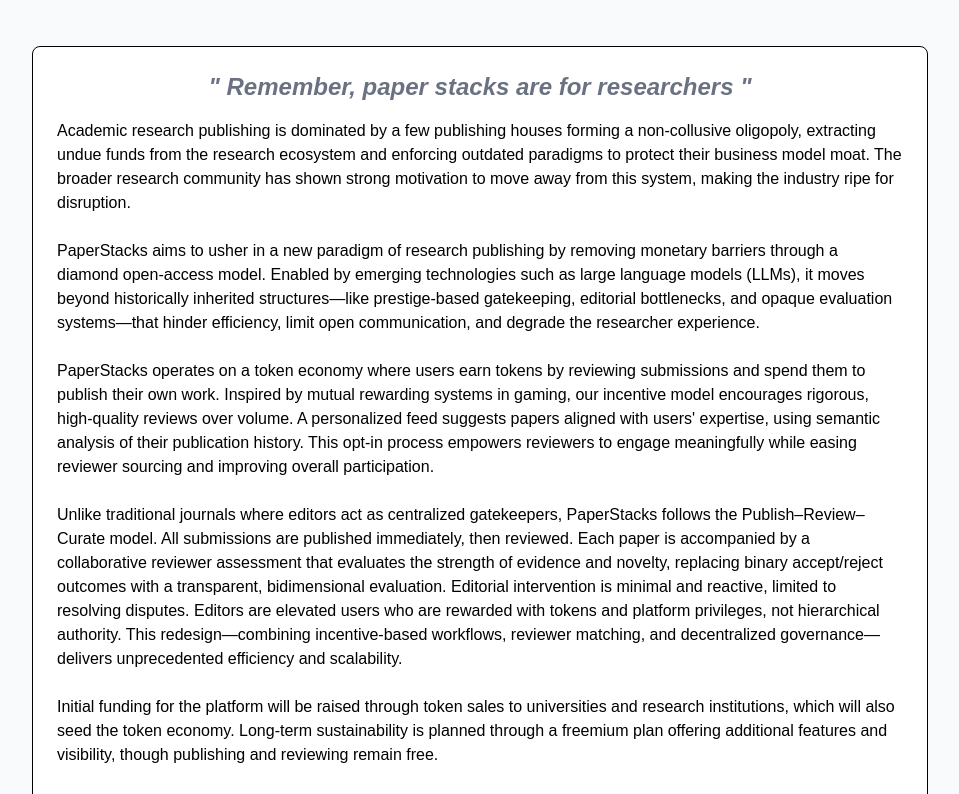
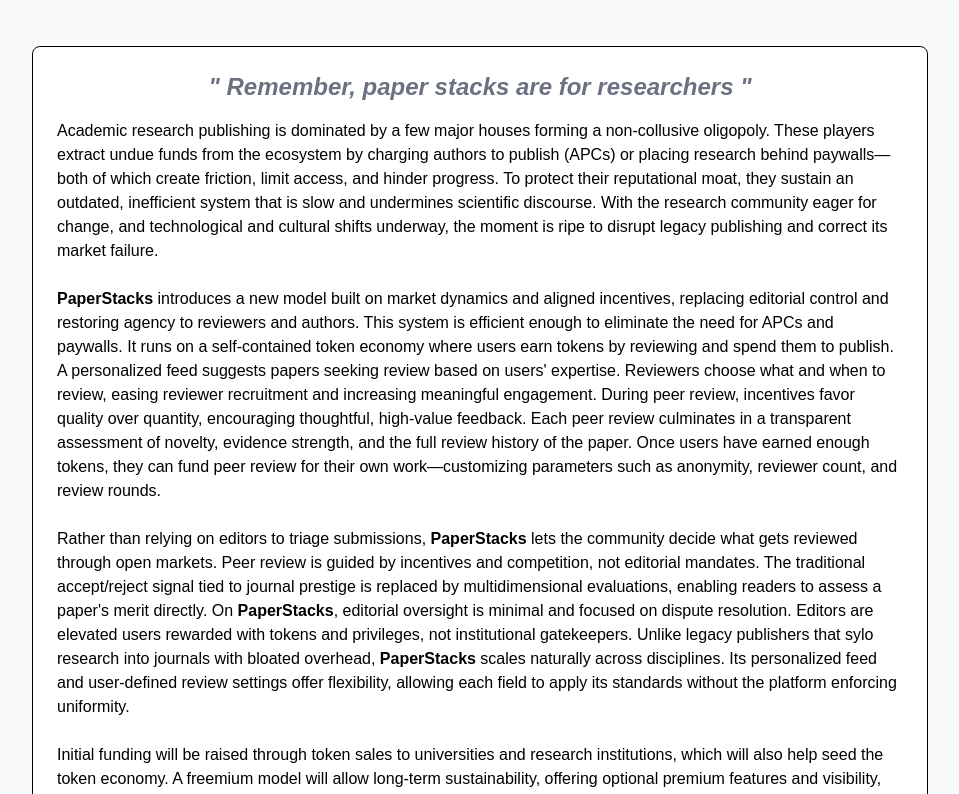
Before and after one commit to rodrigolearns/paperstacks.pub, a Next.js app: page / in a window 1280 px wide. Shown: the part 706-1500 px from the top of the page, without its empty margins (160-1119 px from the left). Built offline with nearby package versions, Linux system fonts and the light colour scheme.

Commit message:
Imporved Summary

```diff
--- a/src/app/page.tsx
+++ b/src/app/page.tsx
@@ -69,11 +69,10 @@
         <div className="max-w-4xl mx-auto mt-12 text-base text-black text-left bg-white bg-opacity-80 p-6 rounded-lg border border-black">
           <h2 className="text-2xl text-gray-500 font-semibold mb-4 text-center italic">&quot; Remember, paper stacks are for researchers &quot;</h2>
           <p>
-            Academic research publishing is dominated by a few publishing houses forming a non-collusive oligopoly, extracting undue funds from the research ecosystem and enforcing outdated paradigms to protect their business model moat. The broader research community has shown strong motivation to move away from this system, making the industry ripe for disruption.<br /><br />
-            PaperStacks aims to usher in a new paradigm of research publishing by removing monetary barriers through a diamond open-access model. Enabled by emerging technologies such as large language models (LLMs), it moves beyond historically inherited structures—like prestige-based gatekeeping, editorial bottlenecks, and opaque evaluation systems—that hinder efficiency, limit open communication, and degrade the researcher experience.<br /><br />
-            PaperStacks operates on a token economy where users earn tokens by reviewing submissions and spend them to publish their own work. Inspired by mutual rewarding systems in gaming, our incentive model encourages rigorous, high-quality reviews over volume. A personalized feed suggests papers aligned with users&apos; expertise, using semantic analysis of their publication history. This opt-in process empowers reviewers to engage meaningfully while easing reviewer sourcing and improving overall participation.<br /><br />
-            Unlike traditional journals where editors act as centralized gatekeepers, PaperStacks follows the Publish–Review–Curate model. All submissions are published immediately, then reviewed. Each paper is accompanied by a collaborative reviewer assessment that evaluates the strength of evidence and novelty, replacing binary accept/reject outcomes with a transparent, bidimensional evaluation. Editorial intervention is minimal and reactive, limited to resolving disputes. Editors are elevated users who are rewarded with tokens and platform privileges, not hierarchical authority. This redesign—combining incentive-based workflows, reviewer matching, and decentralized governance—delivers unprecedented efficiency and scalability.<br /><br />
-            Initial funding for the platform will be raised through token sales to universities and research institutions, which will also seed the token economy. Long-term sustainability is planned through a freemium plan offering additional features and visibility, though publishing and reviewing remain free.
+            Academic research publishing is dominated by a few major houses forming a non-collusive oligopoly. These players extract undue funds from the ecosystem by charging authors to publish (APCs) or placing research behind paywalls&mdash;both of which create friction, limit access, and hinder progress. To protect their reputational moat, they sustain an outdated, inefficient system that is slow and undermines scientific discourse. With the research community eager for change, and technological and cultural shifts underway, the moment is ripe to disrupt legacy publishing and correct its market failure.<br /><br />
+            <strong>PaperStacks</strong> introduces a new model built on market dynamics and aligned incentives, replacing editorial control and restoring agency to reviewers and authors. This system is efficient enough to eliminate the need for APCs and paywalls. It runs on a self-contained token economy where users earn tokens by reviewing and spend them to publish. A personalized feed suggests papers seeking review based on users&apos; expertise. Reviewers choose what and when to review, easing reviewer recruitment and increasing meaningful engagement. During peer review, incentives favor quality over quantity, encouraging thoughtful, high-value feedback. Each peer review culminates in a transparent assessment of novelty, evidence strength, and the full review history of the paper. Once users have earned enough tokens, they can fund peer review for their own work&mdash;customizing parameters such as anonymity, reviewer count, and review rounds.<br /><br />
+            Rather than relying on editors to triage submissions, <strong>PaperStacks</strong> lets the community decide what gets reviewed through open markets. Peer review is guided by incentives and competition, not editorial mandates. The traditional accept/reject signal tied to journal prestige is replaced by multidimensional evaluations, enabling readers to assess a paper&apos;s merit directly. On <strong>PaperStacks</strong>, editorial oversight is minimal and focused on dispute resolution. Editors are elevated users rewarded with tokens and privileges, not institutional gatekeepers. Unlike legacy publishers that sylo research into journals with bloated overhead, <strong>PaperStacks</strong> scales naturally across disciplines. Its personalized feed and user-defined review settings offer flexibility, allowing each field to apply its standards without the platform enforcing uniformity.<br /><br />
+            Initial funding will be raised through token sales to universities and research institutions, which will also help seed the token economy. A freemium model will allow long-term sustainability, offering optional premium features and visibility, while publishing and reviewing remain free.
             <span className="block text-right text-base text-gray-500 mt-6">-Rodrigo Rosas-Bertolini</span>
           </p>
         </div>
```
